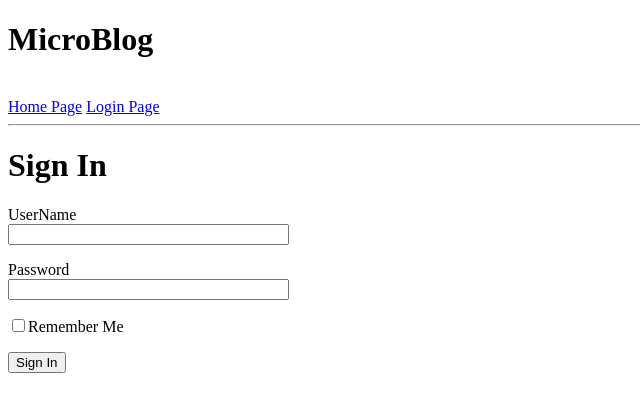
After one commit to Jairamjavv/MicroBlog, a Flask app: page /login in a window 1280 px wide. The commit adds this page. Shown: the top 412 px of the page, without its empty margins (0-640 px from the left). Run offline with Flask 2, Linux system fonts and the light colour scheme.

Commit message:
added login criteria, added convenient redirect code

```diff
--- a/app/__init__.py
+++ b/app/__init__.py
@@ -1,3 +1,7 @@
 from flask import Flask
+from config import Config
 app = Flask(__name__)
+
+app.config.from_object(Config)
+
 from app import routes
--- /dev/null
+++ b/app/forms.py
@@ -0,0 +1,10 @@
+from flask_wtf import FlaskForm
+from wtforms import StringField, BooleanField, SubmitField, PasswordField
+from wtforms.validators import DataRequired
+
+
+class LoginForm(FlaskForm):
+    username = StringField(label='UserName', validators=[DataRequired()])
+    password = PasswordField(label='Password', validators=[DataRequired()])
+    remember_me = BooleanField(label='Remember Me')
+    submit = SubmitField('Sign In')
--- a/app/routes.py
+++ b/app/routes.py
@@ -1,5 +1,6 @@
-from flask import render_template
+from flask import render_template, flash, redirect, url_for
 from app import app
+from app.forms import LoginForm
 
 
 @app.route("/")
@@ -21,3 +22,12 @@ def index():
         }
     ]
     return render_template('index.html', title='Home', user=user, posts=posts)
+
+
+@app.route('/login', methods=['GET', 'POST'])
+def login():
+    forms = LoginForm()
+    if forms.validate_on_submit():
+        flash('Login user {}'.format(forms.username.label))
+        return redirect(url_for('index'))
+    return render_template('login.html', title='Login Page', forms=forms)
--- a/app/templates/base.html
+++ b/app/templates/base.html
@@ -14,7 +14,8 @@
 <body>
     <h1>MicroBlog</h1>
     <br>
-    <a href="/index">Home Page</a>
+    <a href="{{ url_for('index') }}">Home Page</a>
+    <a href="{{ url_for('login') }}">Login Page</a>
     <hr>
     {% block content %}
     {% endblock %}
--- /dev/null
+++ b/app/templates/login.html
@@ -0,0 +1,22 @@
+{% extends "base.html" %}
+
+{% block content %}
+
+<h1>Sign In</h1>
+<form action="" method="POST" novalidate>
+    {{ forms.hidden_tag() }}
+    <p>
+        {{ forms.username.label }}<br>
+        {{ forms.username(size=32) }}
+    </p>
+    <p>
+        {{ forms.password.label }}<br>
+        {{ forms.password(size=32) }}
+    </p>
+    <p>
+        {{ forms.remember_me }}{{ forms.remember_me.label }}
+    </p>
+    {{ forms.submit() }}
+</form>
+
+{% endblock content %}
--- /dev/null
+++ b/config.py
@@ -0,0 +1,5 @@
+import os
+
+
+class Config(object):
+    SECRET_KEY = os.environ.get('SECRET_KEY') or 'some-other-key'
```
Also changed, not shown: requirements.txt (+143 -4 lines), 2 other files.
